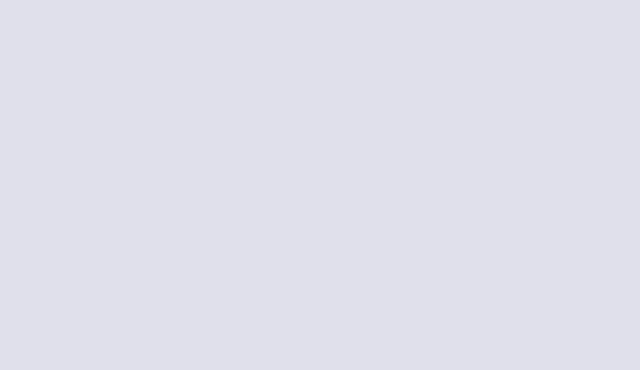
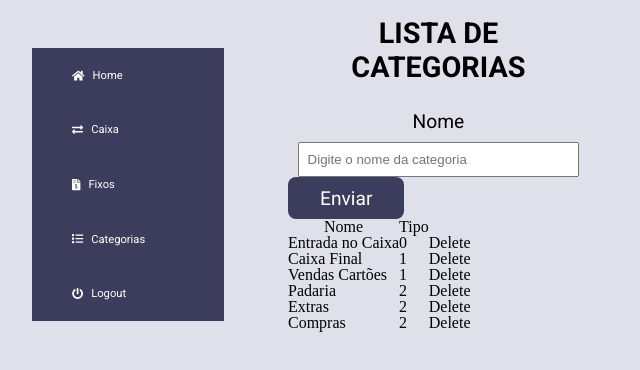
Before and after one commit to GSSiqueira/idl-web, a React (Create React App) app: page /categorias in a window 1280 px wide. Shown: the top 370 px of the page, without its empty margins (0-640 px from the left). Built offline with nearby package versions, Linux system fonts and the light colour scheme.

Commit message:
Initial Categories Page

```diff
--- a/src/App.tsx
+++ b/src/App.tsx
@@ -1,11 +1,12 @@
 import React from 'react';
 import './App.css';
 import { Switch, Route } from 'react-router-dom';
-import Home from './pages/Home';
-import Flux from './pages/Flux';
 
 import DailyFluxController from './api/DailyFlux/DailyFluxController';
 import CategoriesController from './api/Categories/CategoriesController';
+import Categories from './pages/Categories';
+import Home from './pages/Home';
+import Flux from './pages/Flux';
 
 function App() {
   const dailyFluxController = new DailyFluxController();
@@ -20,6 +21,9 @@ function App() {
           categoriesController={categoriesController}
         />
       </Route>
+      <Route path="/categorias">
+        <Categories categoriesController={categoriesController} />
+      </Route>
     </Switch>
   );
 }
--- a/src/api/Categories/CategoriesController.ts
+++ b/src/api/Categories/CategoriesController.ts
@@ -13,6 +13,7 @@ export enum CategoryType {
 
 class CategoriesController {
   categories: Array<Category> = [];
+  maxId: number = 6;
 
   constructor() {
     this.categories = [
--- a/src/components/Header/index.tsx
+++ b/src/components/Header/index.tsx
@@ -50,7 +50,7 @@ function Header() {
           </li>
 
           <li>
-            <Link to="/">
+            <Link to="/categorias">
               <FontAwesomeIcon icon={faList} />
               Categorias
             </Link>
--- /dev/null
+++ b/src/pages/Categories/CategoriesTable/index.tsx
@@ -0,0 +1,34 @@
+import React from 'react';
+import { Category } from '../../../api/Categories/CategoriesController';
+
+interface CategoriesTableProps {
+  categories: Array<Category>;
+  //handleDeleteCategory: (id: number) => void;
+}
+
+const CategoriesTable: React.FC<CategoriesTableProps> = ({ categories }) => {
+  return (
+    <table className="categories-table">
+      <thead>
+        <tr>
+          <th>Nome</th>
+          <th>Tipo</th>
+          <th></th>
+        </tr>
+      </thead>
+      <tbody>
+        {categories.map((category) => {
+          return (
+            <tr key={category.id}>
+              <td>{category.name}</td>
+              <td>{category.type}</td>
+              <td>Delete</td>
+            </tr>
+          );
+        })}
+      </tbody>
+    </table>
+  );
+};
+
+export default CategoriesTable;
--- /dev/null
+++ b/src/pages/Categories/index.tsx
@@ -0,0 +1,51 @@
+import React, { useState, useEffect } from 'react';
+import CategoriesController, {
+  Category,
+} from '../../api/Categories/CategoriesController';
+import Header from '../../components/Header';
+import BasicInput from '../../components/BasicInput';
+import BasicButton from '../../components/BasicButton';
+import CategoriesTable from './CategoriesTable';
+
+interface CategoriesProps {
+  categoriesController: CategoriesController;
+}
+
+const Categories: React.FC<CategoriesProps> = ({ categoriesController }) => {
+  const [categoryName, setCategoryName] = useState('');
+  const [categoriesList, setCategoriesList] = useState<Category[]>([]);
+
+  const handleNewName = (event: React.ChangeEvent<HTMLInputElement>) => {
+    setCategoryName(event.target.value);
+  };
+
+  useEffect(() => {
+    setCategoriesList(categoriesController.getCategories());
+  }, []);
+
+  return (
+    <>
+      <Header />
+      <main className="categories-content container">
+        <h1 className="main-title">Lista de Categorias</h1>
+        <section className="categories-section">
+          <form>
+            <BasicInput
+              label="Nome"
+              type="text"
+              name="category-name"
+              placeholder="Digite o nome da categoria"
+              value={categoryName}
+              handleNewValue={handleNewName}
+              required
+            />
+            <BasicButton label="Enviar" name="submit-button" type="submit" />
+            <CategoriesTable categories={categoriesList} />
+          </form>
+        </section>
+      </main>
+    </>
+  );
+};
+
+export default Categories;
--- a/src/pages/Flux/styles.css
+++ b/src/pages/Flux/styles.css
@@ -8,7 +8,6 @@
   flex-flow: column wrap;
   width: 100%;
   margin: 0;
-  max-width: 700px;
 }
 
 .main-title {
```
Also changed, not shown: src/pages/Categories/CategoriesTable/styles.css (added), src/pages/Categories/styles.css (added).
